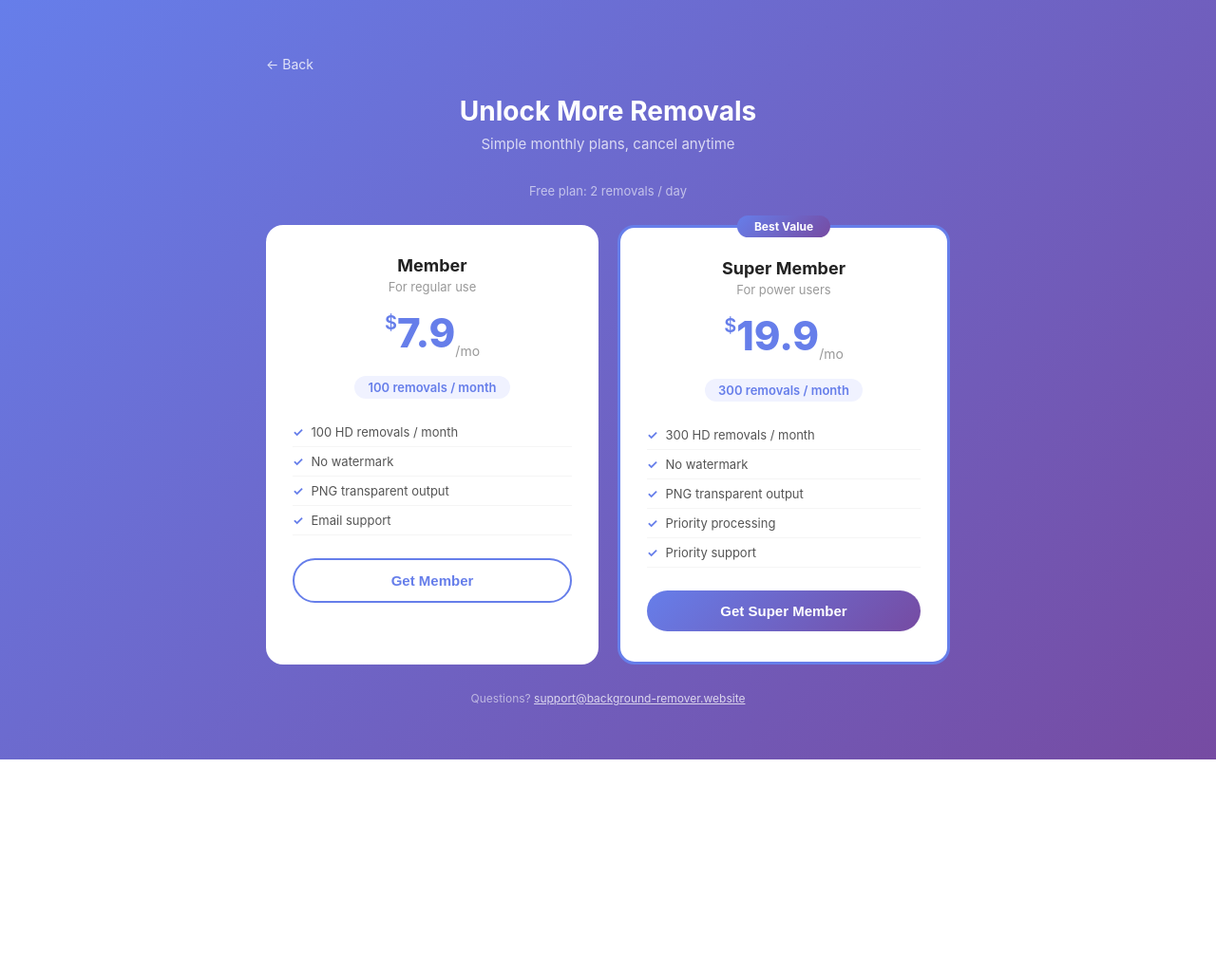
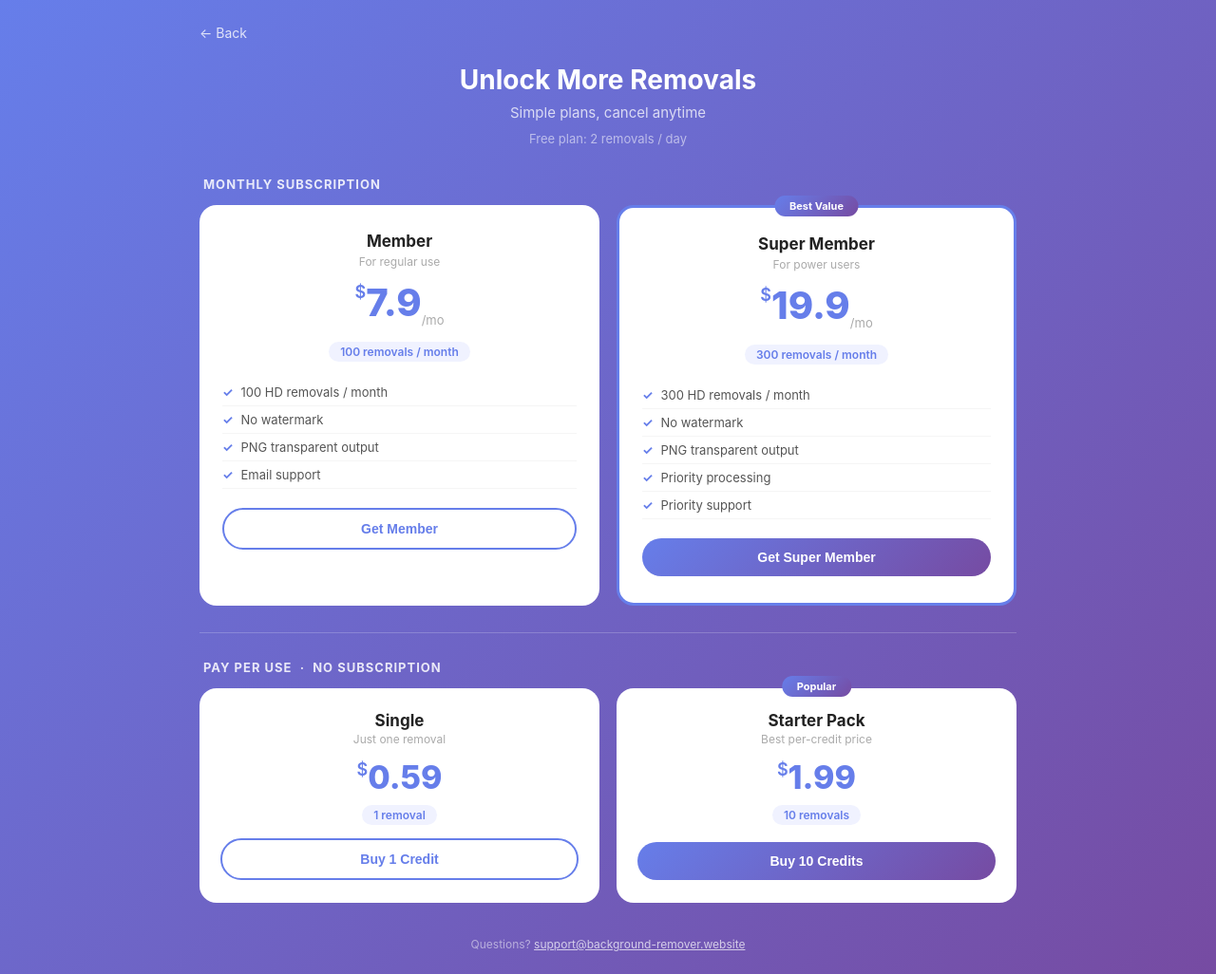
Before and after one commit to a15369211800/bg-remover, a website: page pricing.html in a window 1280 px wide. Shown: the whole page at 95% size. Before the commit the page ends 800 px from the top, so only its background shows below. Drawn offline with Linux system fonts and the light colour scheme.

Commit message:
pricing: 增加单次/usr/bin/bash.59，去掉30次包，保留10次包.99

```diff
--- a/pricing.html
+++ b/pricing.html
@@ -19,7 +19,7 @@
 
         .wrap {
             width: 100%;
-            max-width: 720px;
+            max-width: 860px;
         }
 
         .back-link {
@@ -33,34 +33,52 @@
 
         .header {
             text-align: center;
-            margin-bottom: 32px;
+            margin-bottom: 10px;
         }
         .header h1 { color: #fff; font-size: 28px; margin-bottom: 8px; }
         .header p  { color: rgba(255,255,255,0.75); font-size: 15px; }
 
-        /* Free quota reminder */
         .free-note {
             text-align: center;
-            color: rgba(255,255,255,0.6);
+            color: rgba(255,255,255,0.55);
             font-size: 13px;
+            margin-bottom: 32px;
+        }
+
+        /* Section label */
+        .section-label {
+            color: rgba(255,255,255,0.85);
+            font-size: 13px;
+            font-weight: 700;
+            text-transform: uppercase;
+            letter-spacing: 1px;
+            margin-bottom: 14px;
+            padding-left: 4px;
+        }
+
+        /* Cards grid */
+        .cards {
+            display: grid;
+            grid-template-columns: 1fr 1fr;
+            gap: 18px;
             margin-bottom: 28px;
         }
 
-        /* Cards */
-        .cards {
+        .cards-3 {
             display: grid;
             grid-template-columns: 1fr 1fr;
-            gap: 20px;
+            gap: 18px;
+            margin-bottom: 36px;
         }
 
         @media (max-width: 540px) {
-            .cards { grid-template-columns: 1fr; }
+            .cards, .cards-3 { grid-template-columns: 1fr; }
         }
 
         .card {
             background: #fff;
             border-radius: 18px;
-            padding: 32px 28px;
+            padding: 28px 24px;
             text-align: center;
             position: relative;
         }
@@ -76,56 +94,56 @@
             transform: translateX(-50%);
             background: linear-gradient(135deg, #667eea, #764ba2);
             color: #fff;
-            font-size: 12px;
+            font-size: 11px;
             font-weight: 700;
-            padding: 4px 18px;
+            padding: 4px 16px;
             border-radius: 20px;
             white-space: nowrap;
         }
 
         .plan-name {
-            font-size: 18px;
+            font-size: 17px;
             font-weight: 700;
             color: #222;
             margin-bottom: 4px;
         }
 
         .plan-sub {
-            font-size: 13px;
-            color: #999;
-            margin-bottom: 20px;
+            font-size: 12px;
+            color: #aaa;
+            margin-bottom: 16px;
         }
 
         .price {
-            font-size: 42px;
+            font-size: 40px;
             font-weight: 800;
             color: #667eea;
             line-height: 1;
             margin-bottom: 4px;
         }
-        .price sup { font-size: 20px; font-weight: 600; vertical-align: top; margin-top: 8px; }
-        .price sub { font-size: 14px; font-weight: 400; color: #999; }
+        .price sup { font-size: 18px; font-weight: 600; vertical-align: top; margin-top: 7px; }
+        .price sub { font-size: 13px; font-weight: 400; color: #aaa; }
 
         .quota-tag {
             display: inline-block;
             background: #f0f2ff;
             color: #667eea;
-            font-size: 13px;
+            font-size: 12px;
             font-weight: 600;
-            padding: 4px 14px;
+            padding: 3px 12px;
             border-radius: 20px;
-            margin: 14px 0 20px;
+            margin: 12px 0 18px;
         }
 
         .features {
             list-style: none;
             text-align: left;
-            margin-bottom: 24px;
+            margin-bottom: 20px;
         }
         .features li {
             font-size: 13px;
             color: #555;
-            padding: 7px 0;
+            padding: 6px 0;
             border-bottom: 1px solid #f5f5f5;
             display: flex;
             align-items: center;
@@ -133,12 +151,27 @@
         }
         .features li::before { content: "✓"; color: #667eea; font-weight: 700; flex-shrink: 0; }
 
+        /* Pay-per-use card compact */
+        .card-compact {
+            background: #fff;
+            border-radius: 18px;
+            padding: 24px 22px;
+            text-align: center;
+            position: relative;
+            display: flex;
+            flex-direction: column;
+            justify-content: space-between;
+        }
+        .card-compact .plan-name { margin-bottom: 2px; }
+        .card-compact .price { font-size: 34px; }
+        .card-compact .quota-tag { margin: 8px 0 14px; }
+
         .btn {
             width: 100%;
-            padding: 13px;
+            padding: 12px;
             border: none;
             border-radius: 30px;
-            font-size: 15px;
+            font-size: 14px;
             font-weight: 600;
             cursor: pointer;
             transition: transform 0.15s, box-shadow 0.15s;
@@ -149,7 +182,7 @@
         }
         .btn-primary:hover {
             transform: translateY(-2px);
-            box-shadow: 0 8px 24px rgba(102,126,234,0.45);
+            box-shadow: 0 8px 20px rgba(102,126,234,0.4);
         }
         .btn-outline {
             background: #fff;
@@ -158,14 +191,19 @@
         }
         .btn-outline:hover { background: #f0f2ff; }
 
-        /* Footer */
+        .divider {
+            border: none;
+            border-top: 1px solid rgba(255,255,255,0.2);
+            margin: 8px 0 28px;
+        }
+
         .footer {
             text-align: center;
-            color: rgba(255,255,255,0.55);
+            color: rgba(255,255,255,0.5);
             font-size: 12px;
-            margin-top: 28px;
+            margin-top: 8px;
         }
-        .footer a { color: rgba(255,255,255,0.75); }
+        .footer a { color: rgba(255,255,255,0.7); }
     </style>
 </head>
 <body>
@@ -175,11 +213,12 @@
 
     <div class="header">
         <h1>Unlock More Removals</h1>
-        <p>Simple monthly plans, cancel anytime</p>
+        <p>Simple plans, cancel anytime</p>
     </div>
-
     <p class="free-note">Free plan: 2 removals / day</p>
 
+    <!-- Monthly Subscription -->
+    <div class="section-label">Monthly Subscription</div>
     <div class="cards">
 
         <!-- Member -->
@@ -194,7 +233,7 @@
                 <li>PNG transparent output</li>
                 <li>Email support</li>
             </ul>
-            <button class="btn btn-outline" onclick="checkout('member')">Get Member</button>
+            <button class="btn btn-outline" onclick="checkout('member_monthly')">Get Member</button>
         </div>
 
         <!-- Super Member -->
@@ -211,7 +250,38 @@
                 <li>Priority processing</li>
                 <li>Priority support</li>
             </ul>
-            <button class="btn btn-primary" onclick="checkout('super')">Get Super Member</button>
+            <button class="btn btn-primary" onclick="checkout('super_monthly')">Get Super Member</button>
+        </div>
+
+    </div>
+
+    <hr class="divider">
+
+    <!-- Pay Per Use -->
+    <div class="section-label">Pay Per Use &nbsp;·&nbsp; No subscription</div>
+    <div class="cards-3">
+
+        <!-- 1x single -->
+        <div class="card-compact">
+            <div>
+                <div class="plan-name">Single</div>
+                <div class="plan-sub">Just one removal</div>
+                <div class="price"><sup>$</sup>0.59</div>
+                <div class="quota-tag">1 removal</div>
+            </div>
+            <button class="btn btn-outline" onclick="checkout('pack_1')">Buy 1 Credit</button>
+        </div>
+
+        <!-- 10-pack -->
+        <div class="card-compact featured">
+            <div class="badge">Popular</div>
+            <div>
+                <div class="plan-name">Starter Pack</div>
+                <div class="plan-sub">Best per-credit price</div>
+                <div class="price"><sup>$</sup>1.99</div>
+                <div class="quota-tag">10 removals</div>
+            </div>
+            <button class="btn btn-primary" onclick="checkout('pack_10')">Buy 10 Credits</button>
         </div>
 
     </div>
@@ -224,8 +294,8 @@
 
 <script>
     function checkout(plan) {
-        // TODO: Implement PayPal / Stripe checkout
-        alert('Checkout for ' + plan + ' plan - Coming soon!');
+        // TODO: Implement PayPal checkout
+        alert('Checkout for ' + plan + ' — Coming soon!');
     }
 </script>
 </body>
```
